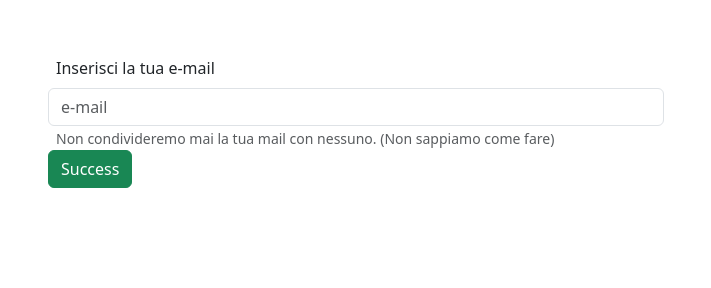
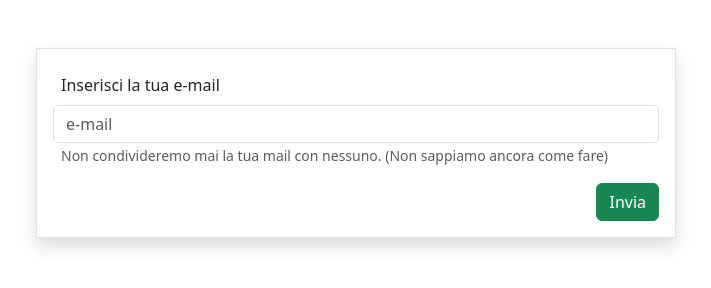
Before and after one commit to Piccios/js-mail-dadi, a plain HTML site: page mail/index.html in a window 1280 px wide. Shown: the whole page, without its empty margins (284-995 px from the left). Drawn offline with nearby package versions, Linux system fonts and the light colour scheme.

Commit message:
completed html style

```diff
--- a/mail/index.html
+++ b/mail/index.html
@@ -14,15 +14,15 @@
     <main>
         <section class="container-fluid">
             <div class="row">
-                <div class="col-6 m-auto mt-5">
+                <div class="col-6 m-auto mt-5 border-rounded border p-3 shadow">
                     <div class="form-group">
                         <label for="inputEmail" class="m-2">Inserisci la tua e-mail</label>
                         <input type="email" class="form-control" id="inputEmail" aria-describedby="emailHelp" placeholder="e-mail">
-                        <small id="emailHelp" class="form-text text-muted ms-2">Non condivideremo mai la tua mail con nessuno. (Non sappiamo come fare)</small>
+                        <small id="emailHelp" class="form-text text-muted ms-2">Non condivideremo mai la tua mail con nessuno. (Non sappiamo ancora come fare)</small>
 
                     </div>
-                    <div class="col-3">
-                        <button type="button" id="btn" class="btn btn-success">Success</button>
+                    <div class="col-12 d-flex justify-content-end">
+                        <button type="button" id="btn" class="btn btn-success mt-3">Invia</button>
                     </div>
                 </div>
             </div>
```
